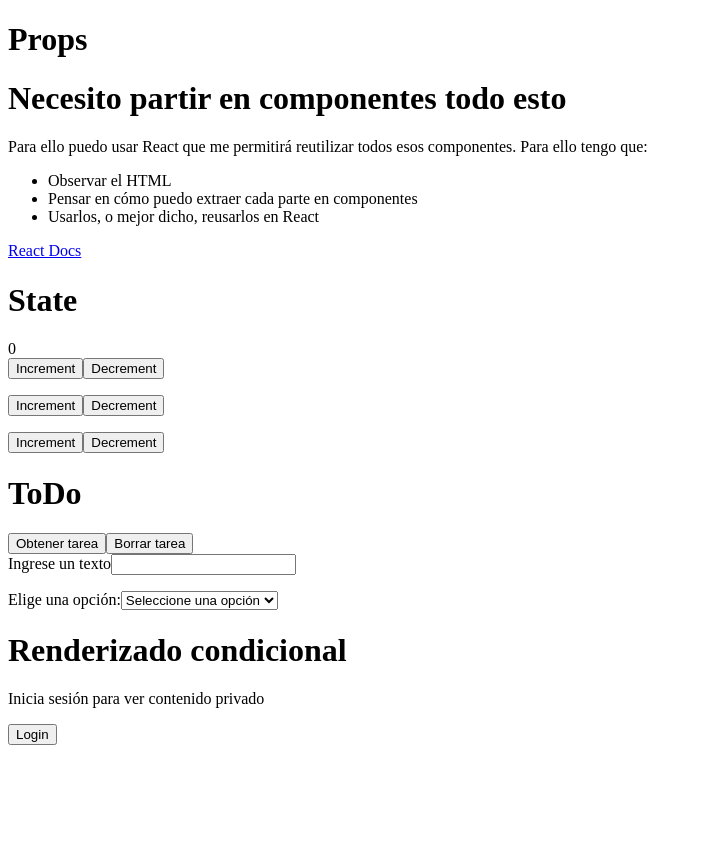
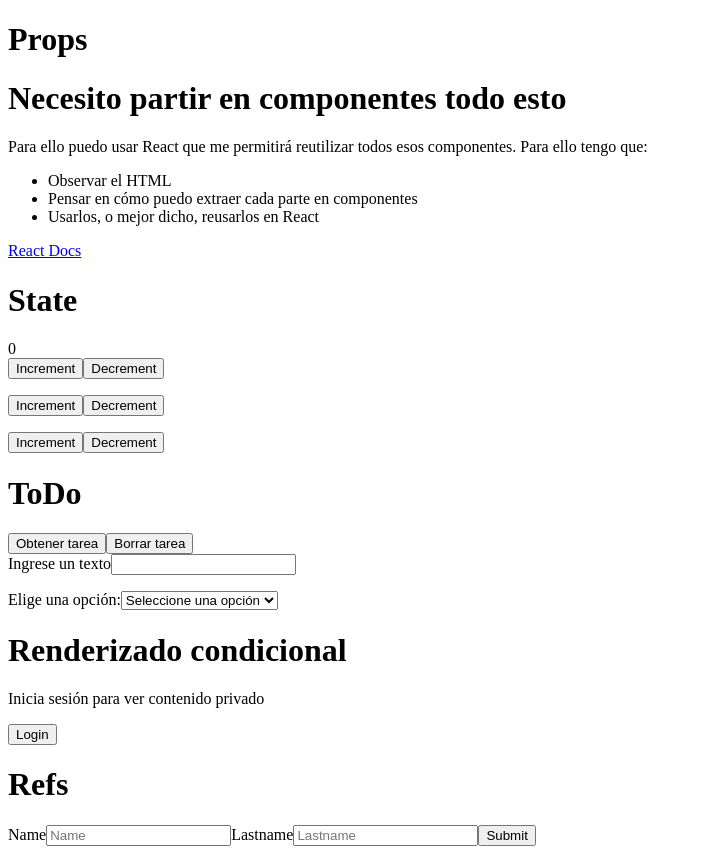
Before and after one commit to labmiracle/Nicolas-Fontana, a React (Vite) app in the folder React/: page / in a window 1280 px wide. Shown: the whole page, without its empty margins (0-702 px from the left). Before the commit the page ends 800 px from the top, so only its background shows below. Built offline with nearby package versions, Linux system fonts and the light colour scheme.

Commit message:
Exercise of Refs finished

```diff
--- a/React/src/App.tsx
+++ b/React/src/App.tsx
@@ -2,6 +2,7 @@ import Props from "./Components/Props";
 import State from "./Components/State";
 import Events from "./Components/Events";
 import RenderizadoCondicional from "./Components/RenderizadoCondicional";
+import Refs from "./Components/Refs";
 
 function App() {
     return (
@@ -14,6 +15,8 @@ function App() {
             <Events />
             <h1>Renderizado condicional</h1>
             <RenderizadoCondicional />
+            <h1>Refs</h1>
+            <Refs />
         </>
     );
 }
--- /dev/null
+++ b/React/src/Components/Refs/index.tsx
@@ -0,0 +1,25 @@
+import { useRef } from "react";
+
+function Refs() {
+    const nameRef = useRef<HTMLInputElement>(null);
+    const lastNameRef = useRef<HTMLInputElement>(null);
+
+    const handleSubmit = (e: React.FormEvent<HTMLFormElement>) => {
+        e.preventDefault();
+        console.log("Name: ", nameRef.current?.value);
+        console.log("Lastname: ", lastNameRef.current?.value);
+        e.currentTarget.reset();
+    };
+
+    return (
+        <form onSubmit={handleSubmit}>
+            <label htmlFor="name">Name</label>
+            <input ref={nameRef} type="text" placeholder="Name" id="name" />
+            <label htmlFor="lastname">Lastname</label>
+            <input ref={lastNameRef} type="text" placeholder="Lastname" id="lastname" />
+            <button type="submit">Submit</button>
+        </form>
+    );
+}
+
+export default Refs;
```
